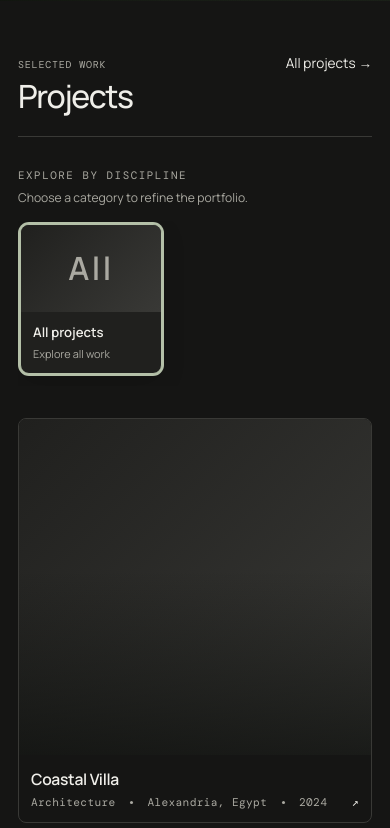
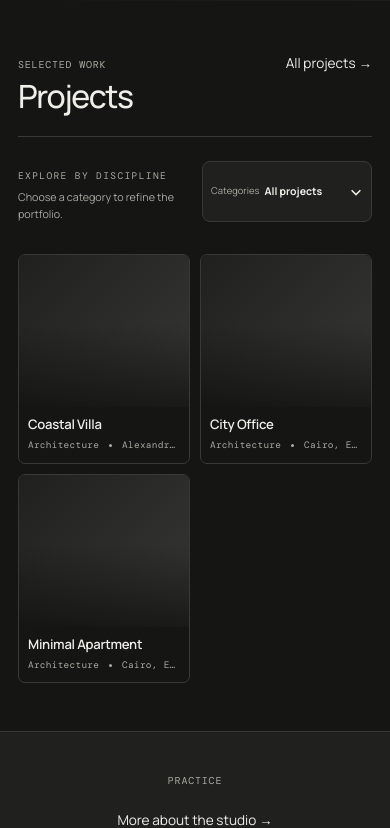
Before and after one commit to saleh-ahmed74/Ibrahim-EL-Seyoufi-Architecture, a Laravel app: page / in a window 390 px wide. Shown: the part 616-1444 px from the top of the page. Run offline with Laravel 12, Linux system fonts and the light colour scheme; data comes from the database, SQL or seed files in the repository; data that the repository does not hold is empty; style sheets or scripts are compiled from the project's sources; some libraries are stand-ins or nearby versions.

Commit message:
Make mobile category filter and project cards responsive

```diff
--- a/resources/css/app.css
+++ b/resources/css/app.css
@@ -1101,3 +1101,12 @@ h2 {
 .whatsapp-fab:hover{transform:translateY(-2px) scale(1.04);color:#128c7e}
 .whatsapp-fab:focus-visible{outline:2px solid currentColor;outline-offset:3px}
 @media(max-width:620px){.whatsapp-fab{right:calc(12px + env(safe-area-inset-right,0px))!important;left:auto!important;bottom:calc(14px + env(safe-area-inset-bottom,0px))!important;width:46px;height:46px}}
+
+/* Responsive category chooser and compact mobile project cards */
+.category-filter-heading{align-items:center}
+.category-filter-toggle{display:none}
+.category-filter-rail{display:grid;grid-template-columns:repeat(auto-fit,minmax(148px,1fr));overflow:visible;gap:10px;padding:3px 2px 4px;scroll-snap-type:none}
+.category-filter-card{width:100%;min-width:0;flex:auto;scroll-snap-align:none}
+@media(max-width:760px){.category-filter-heading{align-items:stretch;gap:12px}.category-filter-heading>div{min-width:0}.category-filter-toggle{display:grid;grid-template-columns:auto 1fr auto;align-items:center;gap:9px;min-width:min(48%,220px);padding:10px 12px;border:1px solid var(--line);border-radius:8px;background:var(--surface);color:var(--ink);text-align:start;cursor:pointer}.category-filter-toggle>span{color:var(--muted);font-size:.66rem}.category-filter-toggle strong{overflow:hidden;font-size:.75rem;text-overflow:ellipsis;white-space:nowrap}.category-filter-toggle svg{width:14px;height:14px;fill:none;stroke:currentColor;stroke-width:1.7;transition:transform .18s ease}.category-filter-toggle[aria-expanded=true] svg{transform:rotate(180deg)}.category-filter-rail{display:none;grid-template-columns:repeat(2,minmax(0,1fr));gap:8px;margin-top:12px;padding:0}.category-filter-rail.is-open{display:grid}.category-filter-card{display:grid;grid-template-columns:62px minmax(0,1fr);align-items:center;min-height:62px;border-radius:7px;text-align:start}.category-filter-image{width:62px;height:62px;aspect-ratio:auto}.category-filter-copy{min-width:0;gap:3px;padding:7px 8px}.category-filter-copy strong{font-size:.7rem}.category-filter-copy small{font-size:.61rem}}
+@media(max-width:620px){.projects-grid{grid-template-columns:repeat(2,minmax(0,1fr));gap:10px}.project-card{border-radius:7px}.project-image{aspect-ratio:1.12/1}.project-meta{gap:4px;padding:9px 9px 10px}.project-meta h3{overflow:hidden;font-size:.82rem;line-height:1.3;text-overflow:ellipsis;white-space:nowrap}.project-meta p{display:block;overflow:hidden;font-size:.59rem;line-height:1.5;text-overflow:ellipsis;white-space:nowrap}.project-meta p i{display:inline-block;margin:0 4px;vertical-align:middle}.project-meta p::after{margin-inline-start:4px;font-size:.66rem}.subproject-count{inset-inline-start:6px;inset-block-end:6px;max-width:calc(100% - 12px);overflow:hidden;padding:4px 6px;font-size:.53rem;text-overflow:ellipsis;white-space:nowrap}.category-filter-heading .eyebrow{font-size:.6rem}.category-filter-heading p{font-size:.67rem}.category-filter-toggle{min-width:48%;padding:8px;gap:5px}.category-filter-toggle>span{font-size:.59rem}.category-filter-toggle strong{font-size:.66rem}.category-filter-card{grid-template-columns:48px minmax(0,1fr);min-height:52px}.category-filter-image{width:48px;height:52px}.category-filter-copy{padding:6px}.category-filter-copy strong{font-size:.64rem}.category-filter-copy small{font-size:.57rem}}
+@media(max-width:360px){.category-filter-rail{grid-template-columns:1fr}.category-filter-card{grid-template-columns:54px minmax(0,1fr);min-height:54px}.category-filter-image{width:54px;height:54px}}
--- a/resources/views/livewire/site/category-filter.blade.php
+++ b/resources/views/livewire/site/category-filter.blade.php
@@ -2,17 +2,24 @@
     $firstPortfolioProject = $projects->first();
     $firstPortfolioImage = $firstPortfolioProject?->coverImage ?: $firstPortfolioProject?->images->first();
     $allWorkImage = $settings->hero_image ? $settings->publicImageUrl($settings->hero_image) : $firstPortfolioImage?->publicUrl();
+    $activeCategoryName = $categories->firstWhere('slug', $selectedCategory)?->name;
 @endphp
-<div class="category-filter-block">
-    <div class="category-filter-heading"><div><span class="eyebrow" data-en="Explore by discipline" data-ar="استكشف حسب التخصص">Explore by discipline</span><p data-en="Choose a category to refine the portfolio." data-ar="اختر تصنيفًا لعرض المشاريع المرتبطة به.">Choose a category to refine the portfolio.</p></div></div>
-    <div class="category-filter-rail" role="group" aria-label="Filter projects by category">
-        <button type="button" class="category-filter-card {{ $selectedCategory === '' ? 'is-active' : '' }}" wire:click="filterByCategory('')" aria-pressed="{{ $selectedCategory === '' ? 'true' : 'false' }}">
+<div class="category-filter-block" x-data="{ categoriesOpen: false }">
+    <div class="category-filter-heading"><div><span class="eyebrow" data-en="Explore by discipline" data-ar="استكشف حسب التخصص">Explore by discipline</span><p data-en="Choose a category to refine the portfolio." data-ar="اختر تصنيفًا لعرض المشاريع المرتبطة به.">Choose a category to refine the portfolio.</p></div>
+        <button class="category-filter-toggle" type="button" aria-controls="category-filter-options" x-bind:aria-expanded="categoriesOpen.toString()" x-on:click="categoriesOpen = !categoriesOpen">
+            <span data-en="Categories" data-ar="التصنيفات">Categories</span>
+            <strong>@if($selectedCategory){{ $activeCategoryName ?: 'Selected category' }}@else<span data-en="All projects" data-ar="كل المشاريع">All projects</span>@endif</strong>
+            <svg viewBox="0 0 16 16" aria-hidden="true"><path d="m3 6 5 5 5-5"/></svg>
+        </button>
+    </div>
+    <div id="category-filter-options" class="category-filter-rail" role="group" aria-label="Filter projects by category" x-bind:class="categoriesOpen ? 'is-open' : ''">
+        <button type="button" class="category-filter-card {{ $selectedCategory === '' ? 'is-active' : '' }}" wire:click="filterByCategory('')" x-on:click="categoriesOpen = false" aria-pressed="{{ $selectedCategory === '' ? 'true' : 'false' }}">
             <span class="category-filter-image">@if($allWorkImage)<img src="{{ $allWorkImage }}" alt="" loading="lazy">@else<span class="category-filter-placeholder">All</span>@endif</span>
             <span class="category-filter-copy"><strong data-en="All projects" data-ar="كل المشاريع">All projects</strong><small>Explore all work</small></span>
         </button>
         @foreach ($categories as $categoryOption)
             @php $categoryImage = $categoryOption->displayImageUrl() ?: $allWorkImage; @endphp
-            <button type="button" class="category-filter-card {{ $selectedCategory === $categoryOption->slug ? 'is-active' : '' }}" wire:key="category-filter-{{ $categoryOption->id }}" wire:click="filterByCategory('{{ $categoryOption->slug }}')" aria-pressed="{{ $selectedCategory === $categoryOption->slug ? 'true' : 'false' }}">
+            <button type="button" class="category-filter-card {{ $selectedCategory === $categoryOption->slug ? 'is-active' : '' }}" wire:key="category-filter-{{ $categoryOption->id }}" wire:click="filterByCategory('{{ $categoryOption->slug }}')" x-on:click="categoriesOpen = false" aria-pressed="{{ $selectedCategory === $categoryOption->slug ? 'true' : 'false' }}">
                 <span class="category-filter-image">@if($categoryImage)<img src="{{ $categoryImage }}" alt="" loading="lazy">@else<span class="category-filter-placeholder">{{ mb_strtoupper(mb_substr($categoryOption->name, 0, 1)) }}</span>@endif</span>
                 <span class="category-filter-copy"><strong>{{ $categoryOption->name }}</strong><small>{{ $categoryOption->main_projects_count ?? 0 }} {{ ($categoryOption->main_projects_count ?? 0) === 1 ? 'project' : 'projects' }}</small></span>
             </button>
```
